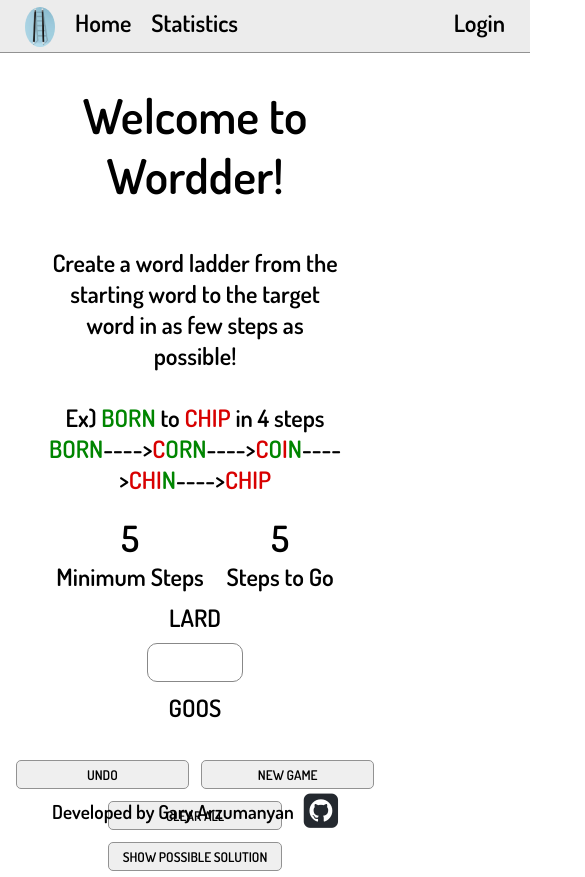
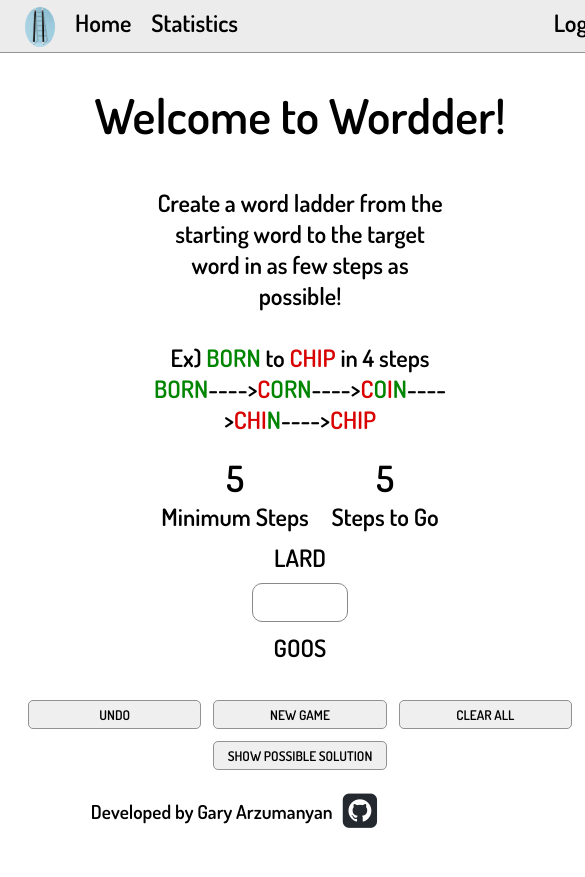
Before and after one commit to garyarzuma/wordder, a React (Create React App) app: page /lard/goos in a window 390 px wide. Shown: the top 877 px of the page, 585 px wide, since content can reach past the window. After the commit the page ends 844 px from the top, so only its background shows below. Built offline with nearby package versions, Linux system fonts and the light colour scheme.

Commit message:
Updated styling for mobile with minimum widths

```diff
--- a/src/components/Wordder.js
+++ b/src/components/Wordder.js
@@ -164,10 +164,11 @@ const Wordder =  () => {
     setMessage(null)
     setEndGameFreeze(false)
     if(correctGuessesArray.length > 1){
-      dispatch(setCorrectGuessesArray(correctGuessesArray.slice(0,-1)))
-      prevGuess = correctGuessesArray[correctGuessesArray.length-2]
+      const newArray = correctGuessesArray.slice(0,-1)
+      dispatch(setCorrectGuessesArray(newArray))
+      prevGuess = newArray.slice(-1)
       setCurrentGuess('')
-      setHotOrColdSteps(traverseGraph(prevGuess,toWord,correctGuessesArray)[0])
+      setHotOrColdSteps(traverseGraph(prevGuess,toWord,newArray)[0])
     }
   }
 
--- a/src/components/styles/Login.css
+++ b/src/components/styles/Login.css
@@ -32,6 +32,3 @@
   font-size:.7em;
   text-align: left;
 }
-
-.login-page{
-}
--- a/src/components/styles/Menu.css
+++ b/src/components/styles/Menu.css
@@ -10,7 +10,7 @@
     background: rgb(236, 236, 236);
     height: 50px;
     vertical-align: middle;
-    min-width: 500px;
+    min-width: 600px;
     margin-bottom: 30px;
     border-bottom: .5px solid rgb(146, 146, 146);
     display: flex;
--- a/src/components/styles/Wordder.css
+++ b/src/components/styles/Wordder.css
@@ -15,3 +15,7 @@ button:hover{
 .steps-display{
     font-size: 1.5em;
 }
+
+.Home{
+    min-width: 600px;
+}
--- a/src/index.css
+++ b/src/index.css
@@ -16,9 +16,10 @@ code {
 
 #footer {
   font-size: 1.2em;
-  position:absolute;
+  position:fixed;
   bottom: 13px;
-  width: 100%
+  width: 100%;
+  min-width: 300px;
 }
 
 #footer span {
@@ -27,8 +28,9 @@ code {
 
 .relative-container{
   display:flex;
-  justify-content: center;
+  justify-content: right;
   align-items: center;
+  margin-right:13px;
 }
 
 @font-face {
```
